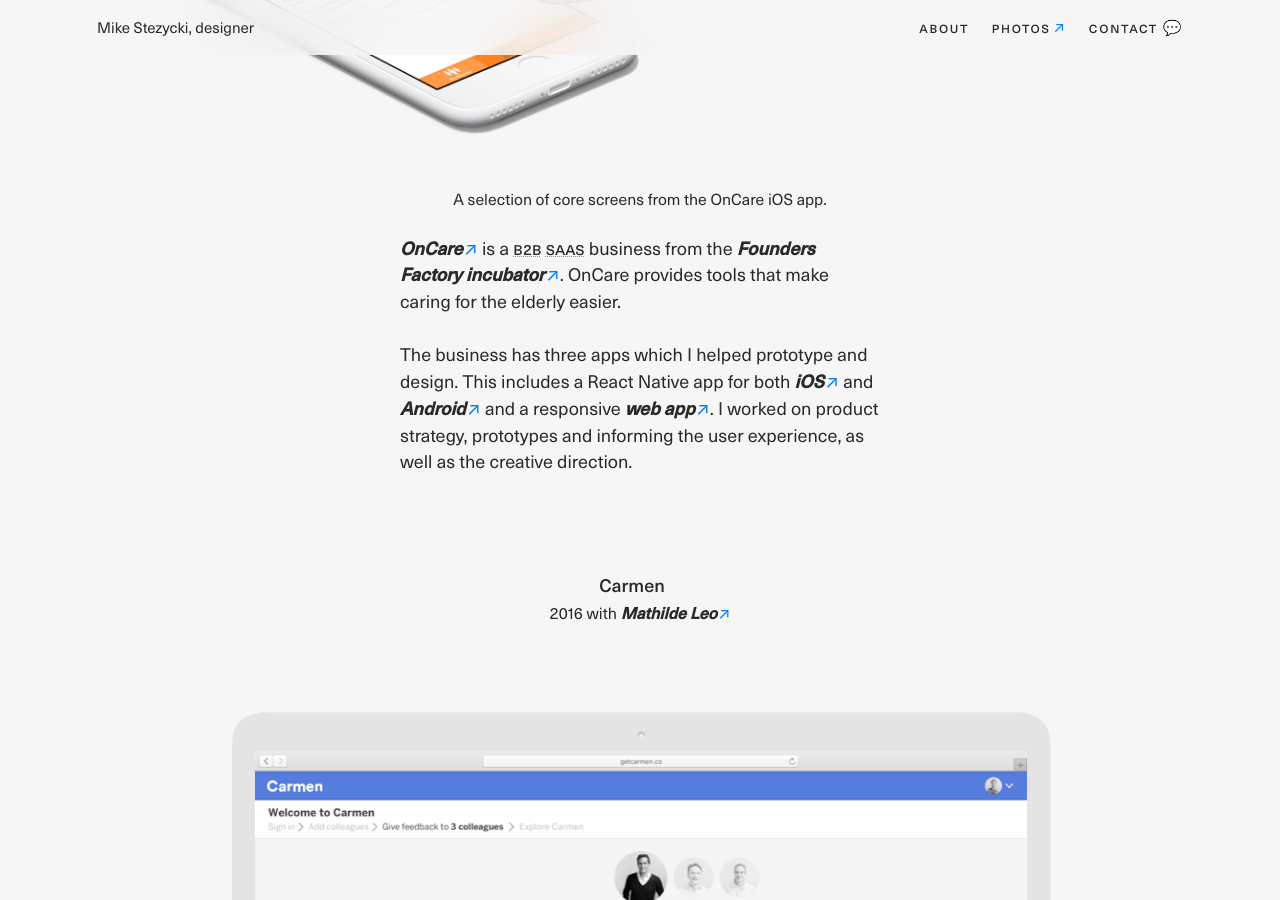
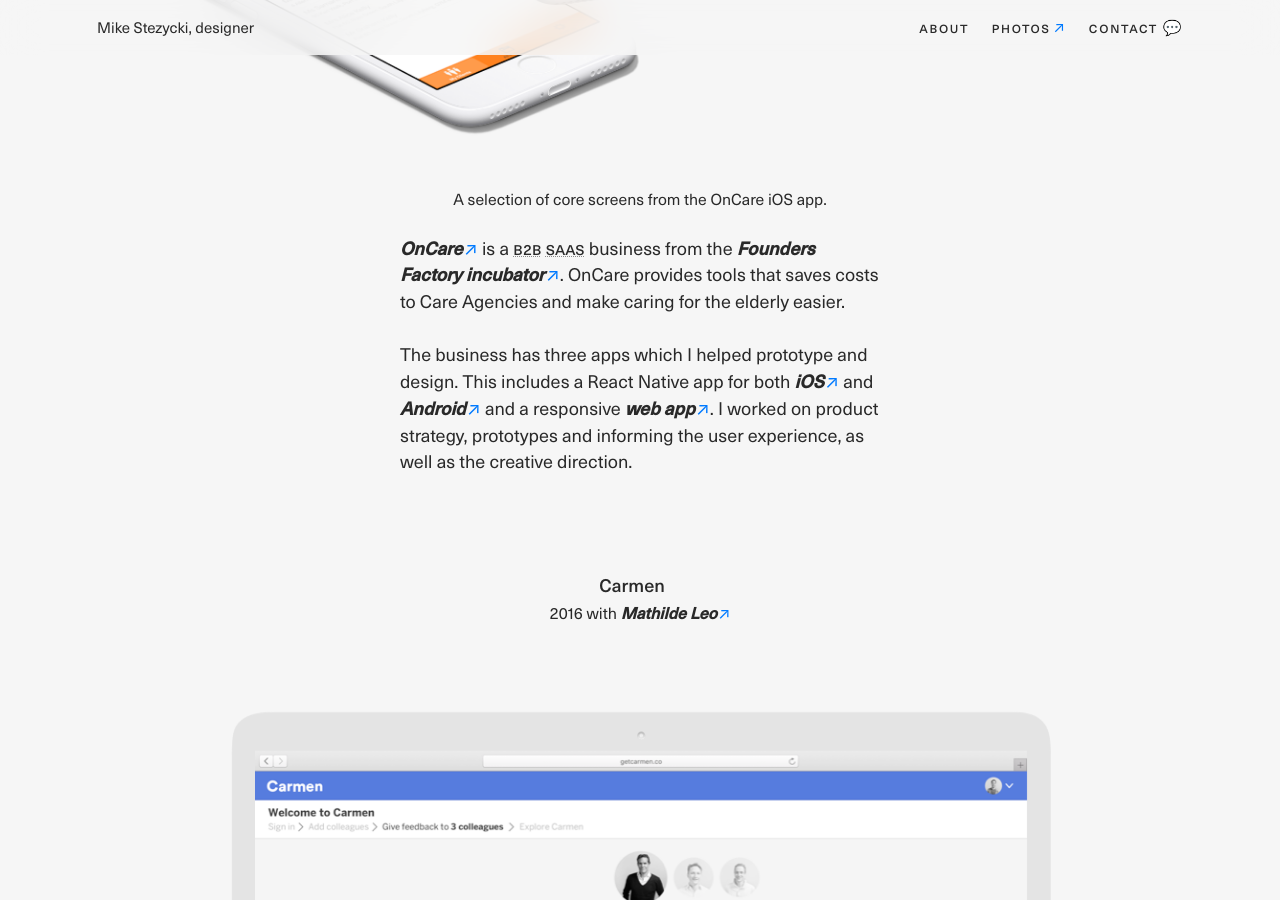
Before and after one commit to mr-stezz/mr-stezz.github.io, a Jekyll site: the page built from index.html, in a window 1280 px wide and 900 px high, scrolled down 3058 px. Built offline with Jekyll 4.4.1, drawn with Linux system fonts in a browser that asks for light colours.

Commit message:
tweak OnCare project text

```diff
--- a/_includes/_projects.oncare.html
+++ b/_includes/_projects.oncare.html
@@ -6,6 +6,6 @@
     <figcaption class="text-col">A selection of core screens from the OnCare iOS app.</figcaption>
   </figure>
   <p class="text-col">
-  	<a href="http://www.weareoncare.com" title="We save care agencies time and money by replacing paper records with a simple app, help to boost CQC ratings, and keep families closer to their loved ones' care.">OnCare</a> is a <abbr title="Business-to-Business">B2B</abbr> <abbr title="Software as a Service">SaaS</abbr> business from the <a href="https://foundersfactory.com/portfolio/">Founders Factory incubator</a>. OnCare provides tools that make caring for the elderly easier.<br><br>The business has three apps which I helped prototype and design. This includes a React Native app for both <a href="https://apps.apple.com/gb/app/oncare/id1229745915">iOS</a> and <a href="https://play.google.com/store/apps/details?id=com.oncaremobileapp&hl=en_GB&gl=US">Android</a> and a responsive <a href="https://app.weareoncare.com">web app</a>. I worked on product strategy, prototypes and informing the user experience, as well as the creative direction.
+  	<a href="http://www.weareoncare.com" title="We save care agencies time and money by replacing paper records with a simple app, help to boost CQC ratings, and keep families closer to their loved ones' care.">OnCare</a> is a <abbr title="Business-to-Business">B2B</abbr> <abbr title="Software as a Service">SaaS</abbr> business from the <a href="https://foundersfactory.com/portfolio/">Founders Factory incubator</a>. OnCare provides tools that saves costs to Care Agencies and make caring for the elderly easier.<br><br>The business has three apps which I helped prototype and design. This includes a React Native app for both <a href="https://apps.apple.com/gb/app/oncare/id1229745915">iOS</a> and <a href="https://play.google.com/store/apps/details?id=com.oncaremobileapp&hl=en_GB&gl=US">Android</a> and a responsive <a href="https://app.weareoncare.com">web app</a>. I worked on product strategy, prototypes and informing the user experience, as well as the creative direction.
   </p>
 </section>
```
